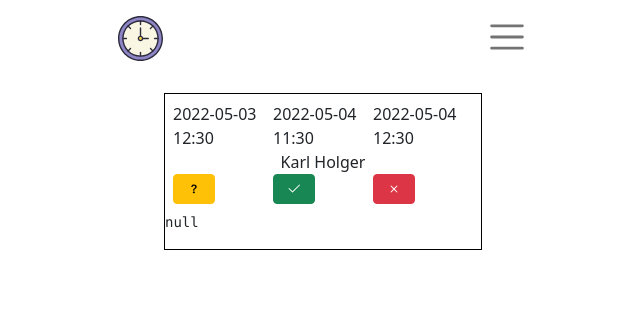
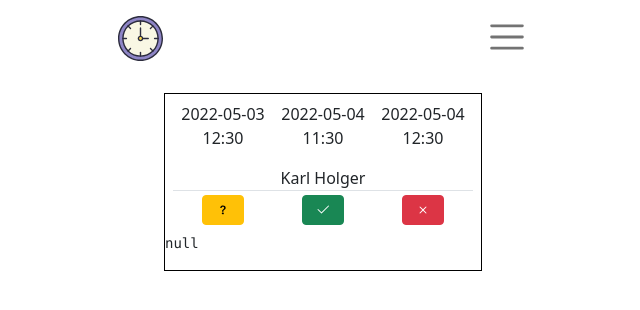
Before and after one commit to alundgren/Irudd.When, a React (Create React App) app in the folder irudd-when-ui/: page /event/1 in a window 1280 px wide. Shown: the top 310 px of the page, without its empty margins (317-957 px from the left). Built offline with nearby package versions, Linux system fonts and the light colour scheme; no server answers.

Commit message:
Some more ui

```diff
--- a/irudd-when-ui/src/features/currentEvent/CurrentEvent.tsx
+++ b/irudd-when-ui/src/features/currentEvent/CurrentEvent.tsx
@@ -1,6 +1,6 @@
 import {CurrentEventState, setCurrentEvent} from "./currentEventSlice";
 import {useDispatch, useSelector} from "react-redux";
-import {useEffect} from "react";
+import {useEffect, useState} from "react";
 import EventService from "../../services/EventService";
 import { useParams } from "react-router-dom";
 import IconForButton from "../../components/IconForButton";
@@ -8,6 +8,8 @@ import IconForButton from "../../components/IconForButton";
 export function CurrentEvent() {
     const currentEvent = useSelector((x : { currentEvent : CurrentEventState }) => x.currentEvent.event);
     let {eventId} = useParams();
+    const [noSuchEventExists, setNoSuchEventExists] = useState(false);
+
     const dispatch = useDispatch();
 
     const currentEventId = currentEvent?.id;
@@ -16,6 +18,7 @@ export function CurrentEvent() {
             let s = new EventService();
             s.loadExistingEvent(eventId).then(x => {
                 dispatch(setCurrentEvent(x));
+                setNoSuchEventExists(!x);
             });
         }
     }, [eventId, currentEventId, dispatch])
@@ -28,48 +31,55 @@ export function CurrentEvent() {
     let timeColumnStyle = {
         width: 100
     }
-    return (
+    let timeColumnClasses = "d-flex justify-content-center align-items-center";
+
+    let result : JSX.Element
+
+    if(noSuchEventExists) {
+        result = (<div>Händelsen finns inte</div>);
+    } else {
+        result = (
             <div style={{ outline:'1px solid black' }}>
                 <div className="d-flex flex-grow-1 p-2 flex-column" style={containerStyle}>
                     <div className="d-flex flex-grow-1 flex-row">
-                    <div style={timeColumnStyle}>
+                        <div style={timeColumnStyle} className={timeColumnClasses}>
                             2022-05-03
                         </div>
-                    <div style={timeColumnStyle}>
+                        <div style={timeColumnStyle} className={timeColumnClasses}>
                             2022-05-04
                         </div>
-                    <div style={timeColumnStyle}>
+                        <div style={timeColumnStyle} className={timeColumnClasses}>
                             2022-05-04
                         </div>
                     </div>
                     <div className="d-flex flex-grow-1 flex-row">
-                    <div style={timeColumnStyle}>
+                        <div style={timeColumnStyle} className={timeColumnClasses}>
                             12:30
                         </div>
-                    <div style={timeColumnStyle}>
+                        <div style={timeColumnStyle} className={timeColumnClasses}>
                             11:30
                         </div>
-                    <div style={timeColumnStyle}>
+                        <div style={timeColumnStyle} className={timeColumnClasses}>
                             12:30
                         </div>
                     </div>
-                <div className="d-flex flex-grow-1 flex-row">
-                    <div className="d-flex flex-grow-1 justify-content-center align-items-center">
+                    <div className="d-flex flex-grow-1 flex-row mt-3">
+                        <div className="d-flex flex-grow-1 justify-content-center align-items-center border-bottom">
                             Karl Holger
                         </div>
                     </div>
-                <div className="d-flex flex-grow-1 flex-row">
-                    <div style={timeColumnStyle}>
+                    <div className="d-flex flex-grow-1 flex-row mt-1">
+                        <div style={timeColumnStyle} className={timeColumnClasses}>
                             <button className="btn btn-warning d-flex justify-content-center align-items-center" type="button">
                                 <IconForButton iconType='pendingAnswer' />
                             </button>
                         </div>
-                    <div style={timeColumnStyle}>
+                        <div style={timeColumnStyle} className={timeColumnClasses}>
                             <button className="btn btn-success d-flex justify-content-center align-items-center" type="button">
                                 <IconForButton iconType='acceptedAnswer' />
                             </button>
                         </div>
-                    <div style={timeColumnStyle}>
+                        <div style={timeColumnStyle} className={timeColumnClasses}>
                             <button className="btn btn-danger d-flex justify-content-center align-items-center" type="button">
                                 <IconForButton iconType='rejectedAnswer' />
                             </button>
@@ -78,6 +88,8 @@ export function CurrentEvent() {
                 </div>
                 <pre>{json}</pre>
             </div>
-
         );
     }
+
+    return result;
+}
```
Lines whose indentation alone changed are shown as unchanged.
